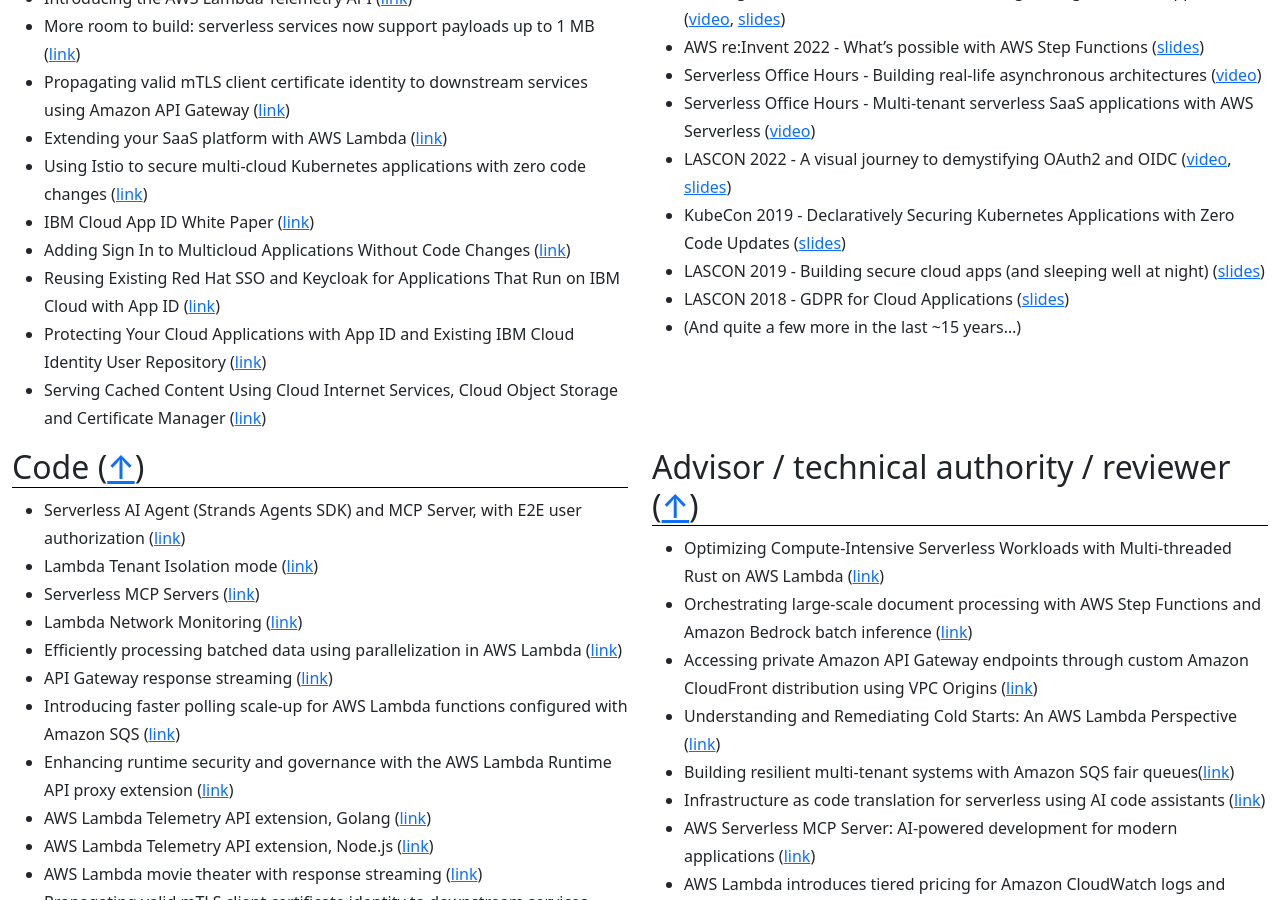
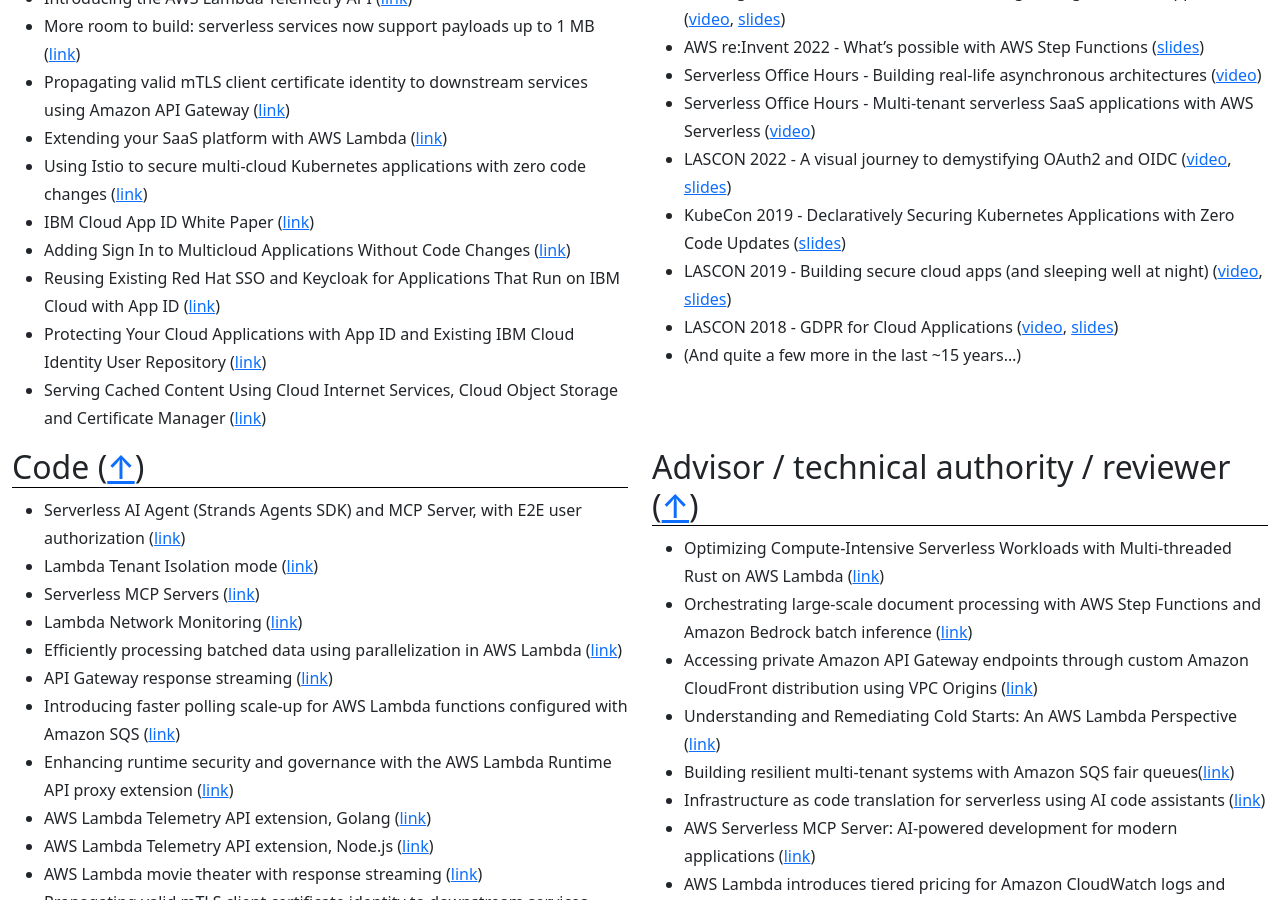
Before and after one commit to aal80/whoami, a Jekyll site: the page built from index.md, in a window 1280 px wide and 900 px high, scrolled down 2456 px. Built offline with Jekyll 4.4.1, drawn with Linux system fonts in a browser that asks for light colours.

Commit message:
Update talks.md

```diff
--- a/_includes/talks.md
+++ b/_includes/talks.md
@@ -41,6 +41,6 @@
 - Serverless Office Hours - Multi-tenant serverless SaaS applications with AWS Serverless ([video](https://www.youtube.com/live/mOe-yIUCxbE?si=DEwKl4HowLeVKrMg))
 - LASCON 2022 - A visual journey to demystifying OAuth2 and OIDC ([video](https://youtu.be/bhvJ1z-ye6E?si=HQ5CLYKscZ3UJ9f6), [slides](https://www.dropbox.com/scl/fi/af0veyc6wxf3y2ofazosw/lascon-2022-demystifying-o-uth2-and-oidc-visual-journey.pdf?rlkey=88s7zi45mqa5qqec2t4vwi3gq&st=zsupoqeh&dl=0))
 - KubeCon 2019 - Declaratively Securing Kubernetes Applications with Zero Code Updates ([slides](https://www.dropbox.com/scl/fi/5w7p5ogzbpxi0joyrsed6/kubecon-2019-multicloud-identity-and-access-management.pdf?rlkey=xxmzbkw59o5cc9qk3l545ou00&st=cmth26fm&dl=0))
-- LASCON 2019 - Building secure cloud apps (and sleeping well at night) ([slides](https://www.dropbox.com/scl/fi/59uviu8ethnqvw3nnfljg/lascon-2019-buildin-secure-cloud-apps.pdf?rlkey=y6oufifio81klgqmpfwj7g6yc&st=t1l1v4oo&dl=0))
-- LASCON 2018 - GDPR for Cloud Applications ([slides](https://www.dropbox.com/scl/fi/cekebg233b5qaeesx3s12/lascon-2018-gdpr-for-cloud-apps.pdf?rlkey=o2xm75ysi3iawwlcv88wv4de7&st=lroh4x71&dl=0))
+- LASCON 2019 - Building secure cloud apps (and sleeping well at night) ([video](https://www.youtube.com/watch?v=gD53iRk17rM), [slides](https://www.dropbox.com/scl/fi/59uviu8ethnqvw3nnfljg/lascon-2019-buildin-secure-cloud-apps.pdf?rlkey=y6oufifio81klgqmpfwj7g6yc&st=t1l1v4oo&dl=0))
+- LASCON 2018 - GDPR for Cloud Applications ([video](https://www.youtube.com/watch?v=CENXR6-7e8Q), [slides](https://www.dropbox.com/scl/fi/cekebg233b5qaeesx3s12/lascon-2018-gdpr-for-cloud-apps.pdf?rlkey=o2xm75ysi3iawwlcv88wv4de7&st=lroh4x71&dl=0))
 - (And quite a few more in the last ~15 years...)
```
